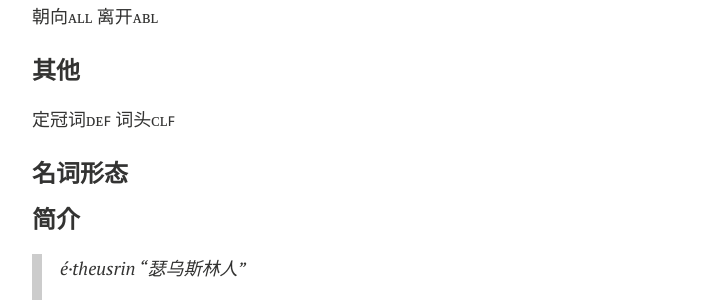
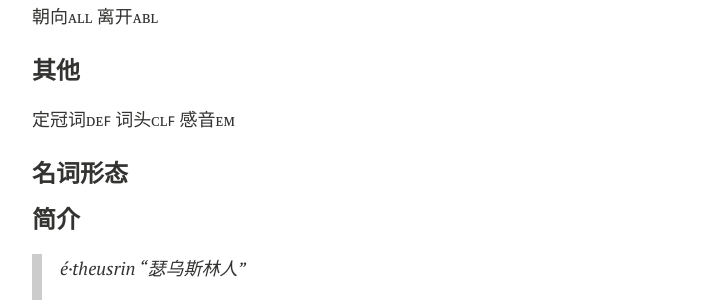
Before and after one commit to Kinnuch/kinnuch.github.io, a Jekyll site: the page built from laim/Theusṛin.md, in a window 1280 px wide and 900 px high, scrolled down 3507 px. Shown: the part 153-453 px from the top of the window, without its empty margins (288-989 px from the left). Built offline with Jekyll 4.4.1, drawn with Linux system fonts in a browser that asks for light colours; nearby versions of some CDN libraries; comment, search, counter and statistics services are not loaded; a style sheet for code colours, icons or effects is not loaded.

Commit message:
Update Theusṛin.md

```diff
--- a/laim/Theusṛin.md
+++ b/laim/Theusṛin.md
@@ -125,7 +125,7 @@ title: Theusṛin
 
 #### 其他
 
-定冠词ᴅᴇꜰ	词头ᴄʟꜰ
+定冠词ᴅᴇꜰ	词头ᴄʟꜰ	感音ᴇᴍ
 
 ### 名词形态
 
```
